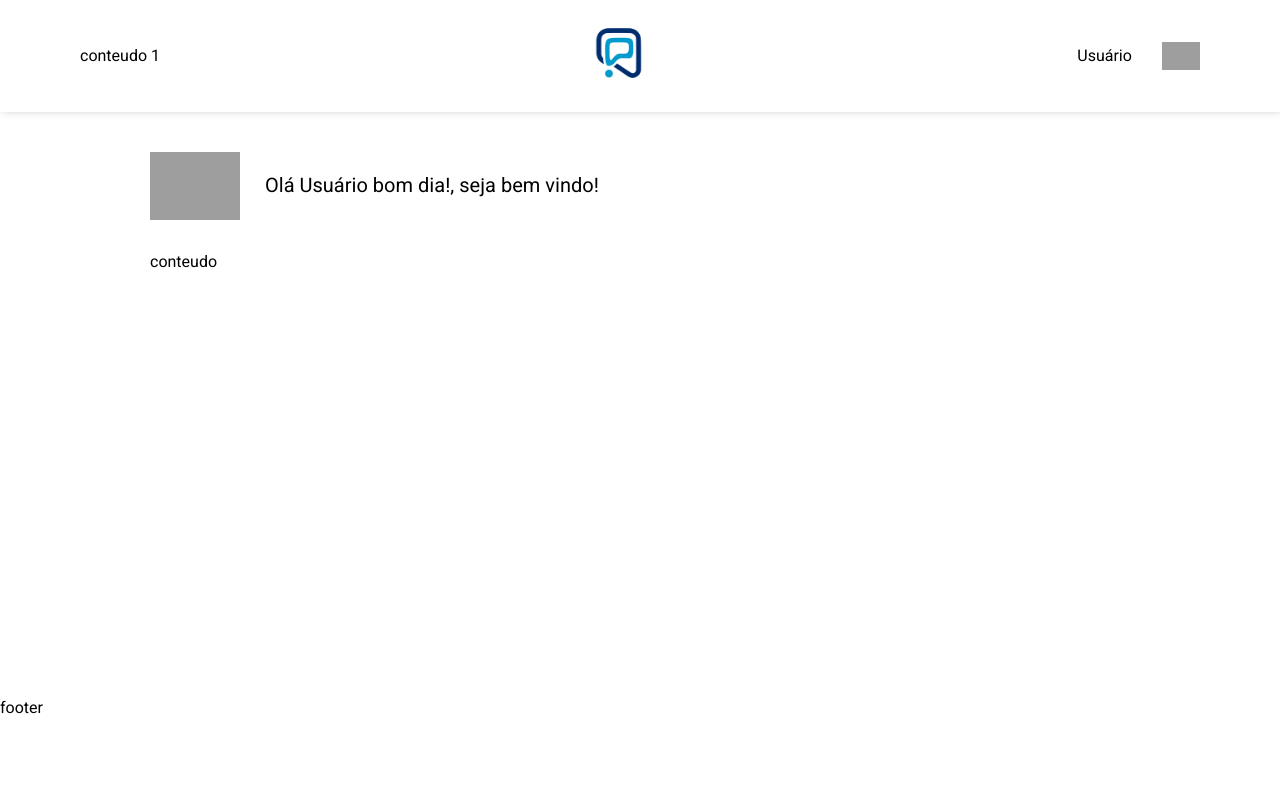
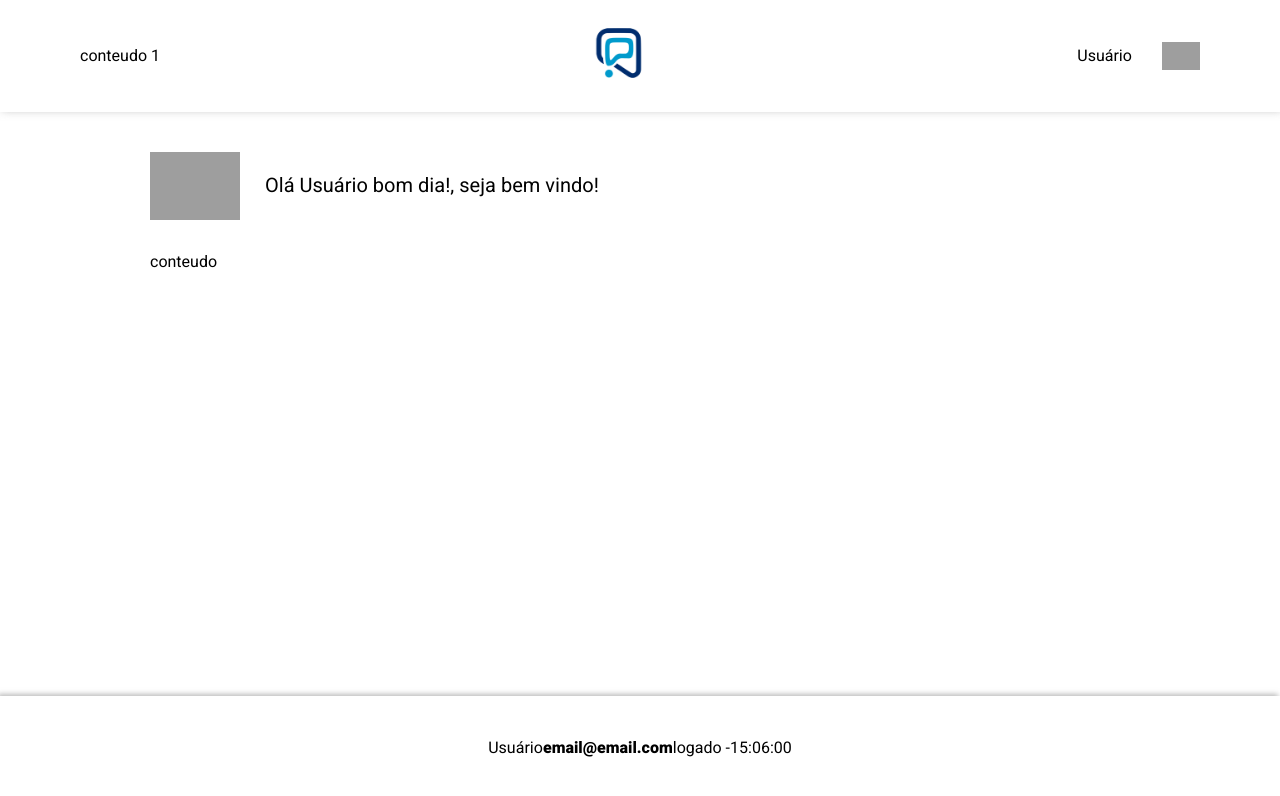
Before and after one commit to Paulo-DevTallos/desafio-tallos-frontend, a Vue app: page /painel in a window 1280 px wide. Shown: the top 796 px of the page. Built offline with nearby package versions, Linux system fonts and the light colour scheme; grey boxes are pictures that could not be loaded.

Commit message:
criando footer de usuário

```diff
--- /dev/null
+++ b/src/assets/components/footer-user.css
@@ -0,0 +1,8 @@
+.footer-user {
+	width: 100%;
+	height: 13vh;
+	display: flex;
+	justify-content: center;
+	align-items: center;
+	box-shadow: -2px -2px 5px #80808086;
+}
--- a/src/components/components-users/FooterUser.vue
+++ b/src/components/components-users/FooterUser.vue
@@ -1,6 +1,6 @@
 <template>
-  <footer>
-    footer
+  <footer class="footer-user">
+    Usuário <strong> email@email.com </strong> logado - <span>15:06:00</span>
   </footer>
 </template>
 
@@ -9,3 +9,7 @@ export default {
   name: 'FooterUser',
 }
 </script>
+
+<style scoped>
+  @import '../../assets/components/footer-user.css';
+</style>
```
